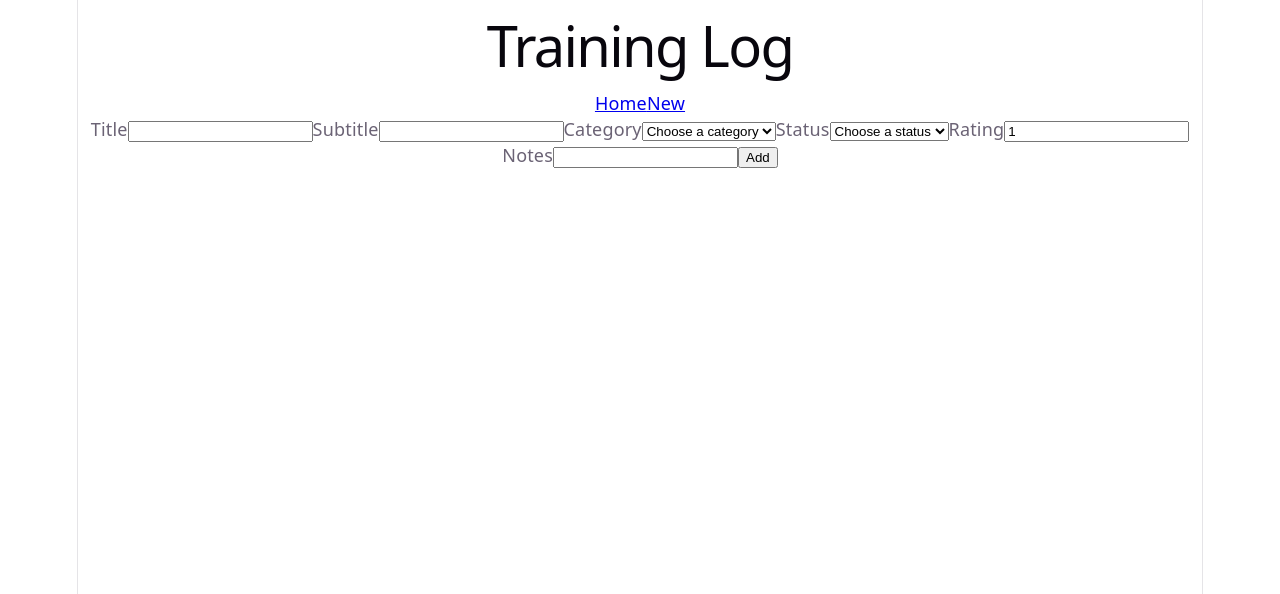
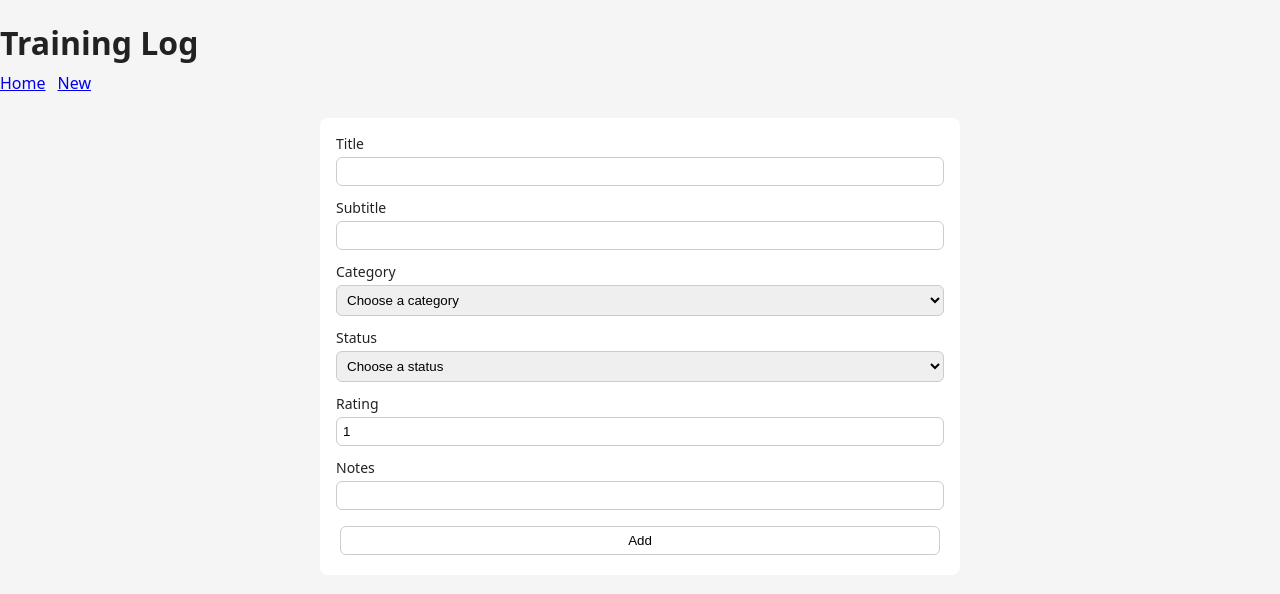
Before and after one commit to ikaossler/training-log, a React (Vite) app: page /new in a window 1280 px wide. Shown: the top 594 px of the page. Built offline with nearby package versions, Linux system fonts and the light colour scheme.

Commit message:
Add basic styles

```diff
--- a/src/index.css
+++ b/src/index.css
@@ -1,111 +1,76 @@
-:root {
-  --text: #6b6375;
-  --text-h: #08060d;
-  --bg: #fff;
-  --border: #e5e4e7;
-  --code-bg: #f4f3ec;
-  --accent: #aa3bff;
-  --accent-bg: rgba(170, 59, 255, 0.1);
-  --accent-border: rgba(170, 59, 255, 0.5);
-  --social-bg: rgba(244, 243, 236, 0.5);
-  --shadow:
-    rgba(0, 0, 0, 0.1) 0 10px 15px -3px, rgba(0, 0, 0, 0.05) 0 4px 6px -2px;
-
-  --sans: system-ui, 'Segoe UI', Roboto, sans-serif;
-  --heading: system-ui, 'Segoe UI', Roboto, sans-serif;
-  --mono: ui-monospace, Consolas, monospace;
-
-  font: 18px/145% var(--sans);
-  letter-spacing: 0.18px;
-  color-scheme: light dark;
-  color: var(--text);
-  background: var(--bg);
-  font-synthesis: none;
-  text-rendering: optimizeLegibility;
-  -webkit-font-smoothing: antialiased;
-  -moz-osx-font-smoothing: grayscale;
-
-  @media (max-width: 1024px) {
-    font-size: 16px;
-  }
+body {
+  margin: 0;
+  font-family: system-ui, sans-serif;
+  background: #f5f5f5;
+  color: #222;
 }
 
-@media (prefers-color-scheme: dark) {
-  :root {
-    --text: #9ca3af;
-    --text-h: #f3f4f6;
-    --bg: #16171d;
-    --border: #2e303a;
-    --code-bg: #1f2028;
-    --accent: #c084fc;
-    --accent-bg: rgba(192, 132, 252, 0.15);
-    --accent-border: rgba(192, 132, 252, 0.5);
-    --social-bg: rgba(47, 48, 58, 0.5);
-    --shadow:
-      rgba(0, 0, 0, 0.4) 0 10px 15px -3px, rgba(0, 0, 0, 0.25) 0 4px 6px -2px;
-  }
-
-  #social .button-icon {
-    filter: invert(1) brightness(2);
-  }
+main,
+#root > div {
+  max-width: 640px;
+  margin: 0 auto;
+  padding: 24px;
 }
 
-#root {
-  width: 1126px;
-  max-width: 100%;
-  margin: 0 auto;
-  text-align: center;
-  border-inline: 1px solid var(--border);
-  min-height: 100svh;
-  display: flex;
-  flex-direction: column;
-  box-sizing: border-box;
-}
-
-body {
-  margin: 0;
-}
-
-h1,
-h2 {
-  font-family: var(--heading);
-  font-weight: 500;
-  color: var(--text-h);
+header nav a,
+nav a {
+  margin-right: 12px;
 }
 
 h1 {
-  font-size: 56px;
-  letter-spacing: -1.68px;
-  margin: 32px 0;
-  @media (max-width: 1024px) {
-    font-size: 36px;
-    margin: 20px 0;
-  }
-}
-h2 {
-  font-size: 24px;
-  line-height: 118%;
-  letter-spacing: -0.24px;
-  margin: 0 0 8px;
-  @media (max-width: 1024px) {
-    font-size: 20px;
-  }
-}
-p {
-  margin: 0;
+  margin-bottom: 8px;
 }
 
-code,
-.counter {
-  font-family: var(--mono);
-  display: inline-flex;
-  border-radius: 4px;
-  color: var(--text-h);
+button {
+  margin: 4px;
+  padding: 6px 12px;
+  border: 1px solid #ccc;
+  border-radius: 6px;
+  background: white;
+  cursor: pointer;
 }
 
-code {
-  font-size: 15px;
-  line-height: 135%;
-  padding: 4px 8px;
-  background: var(--code-bg);
+button:hover {
+  background: #eee;
 }
+
+form {
+  display: flex;
+  flex-direction: column;
+  gap: 12px;
+  background: white;
+  padding: 16px;
+  border-radius: 8px;
+}
+
+label {
+  display: flex;
+  flex-direction: column;
+  gap: 4px;
+  font-size: 14px;
+}
+
+input,
+select {
+  padding: 6px;
+  border: 1px solid #ccc;
+  border-radius: 6px;
+}
+
+ul {
+  list-style: none;
+  padding: 0;
+}
+
+li {
+  background: white;
+  margin-bottom: 8px;
+  padding: 12px;
+  border-radius: 8px;
+}
+
+article {
+  background: white;
+  padding: 16px;
+  border-radius: 8px;
+}
```
